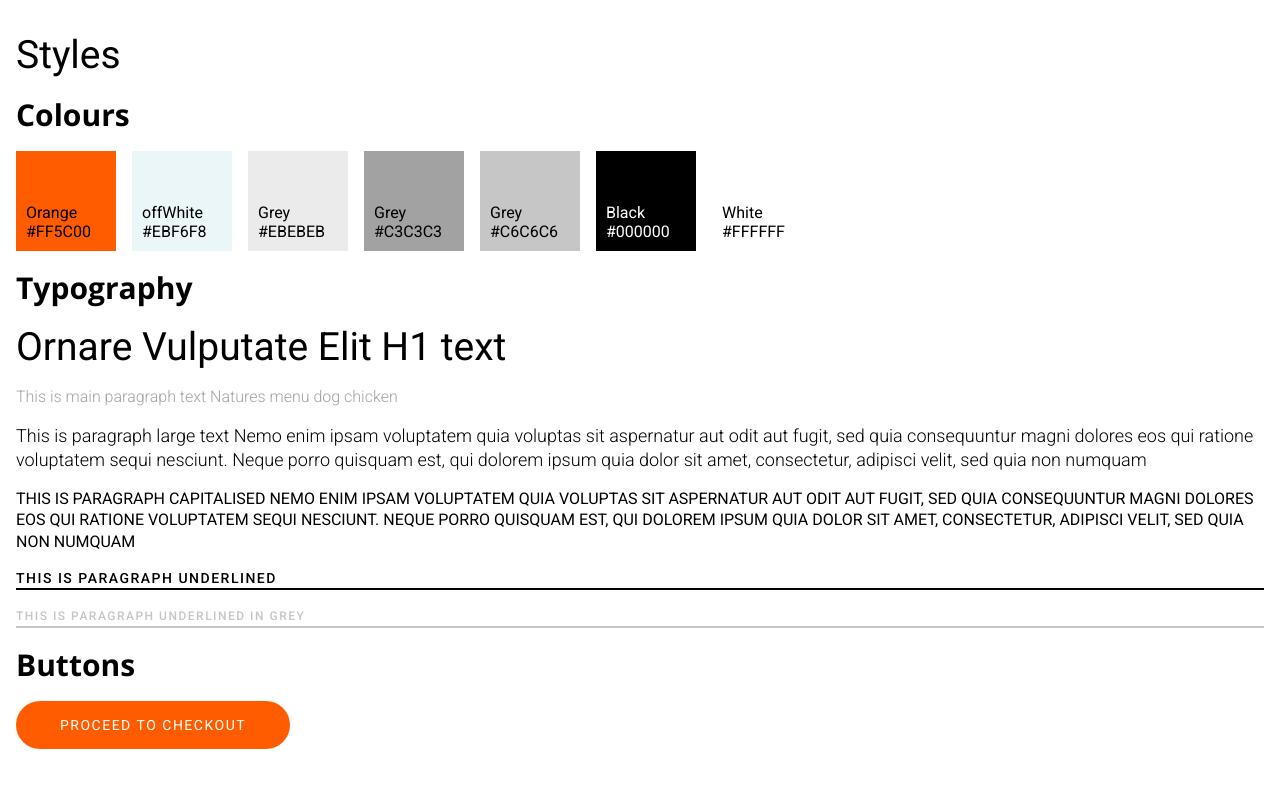
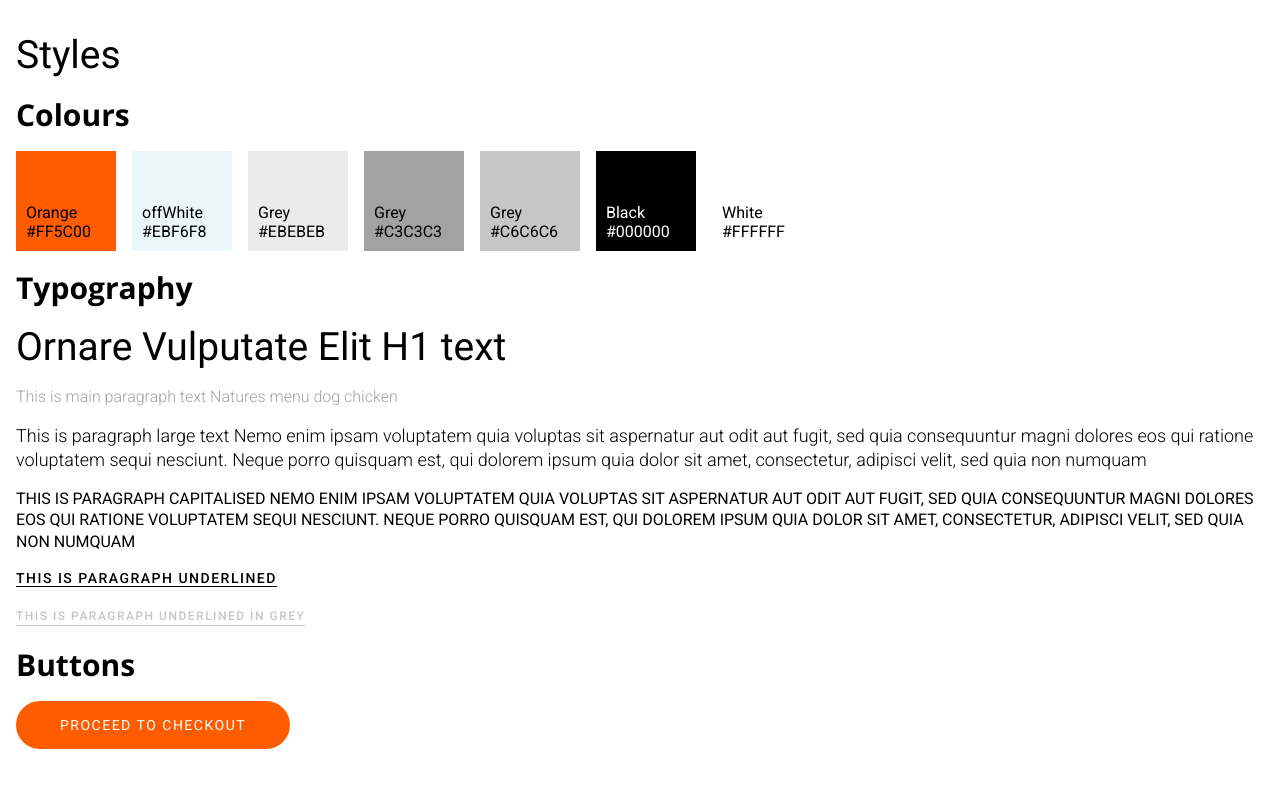
Before and after one commit to melchoudhury/bark, a website built with webpack: page src/styleguide.html in a window 1280 px wide. Built offline with nearby package versions, Linux system fonts and the light colour scheme.

Commit message:
text underline style change

```diff
--- a/src/scss/_typography.scss
+++ b/src/scss/_typography.scss
@@ -69,15 +69,8 @@ h3 {
     font-weight: 500;
     font-size: 12px;
     position: relative;
-    &::after {
-        content: "";
-        position: absolute;
-        bottom: 0;
-        left: 0;
-        width: 100%;
-        background: $black;
-        height: 2px;
-    }
+    text-decoration: underline;
+    text-underline-offset: 3px;
     @include bp(desktop) {
         font-size: 14px;
     }
```
Also changed, not shown: dist/index.html, dist/styleguide.html, 2 other files.
